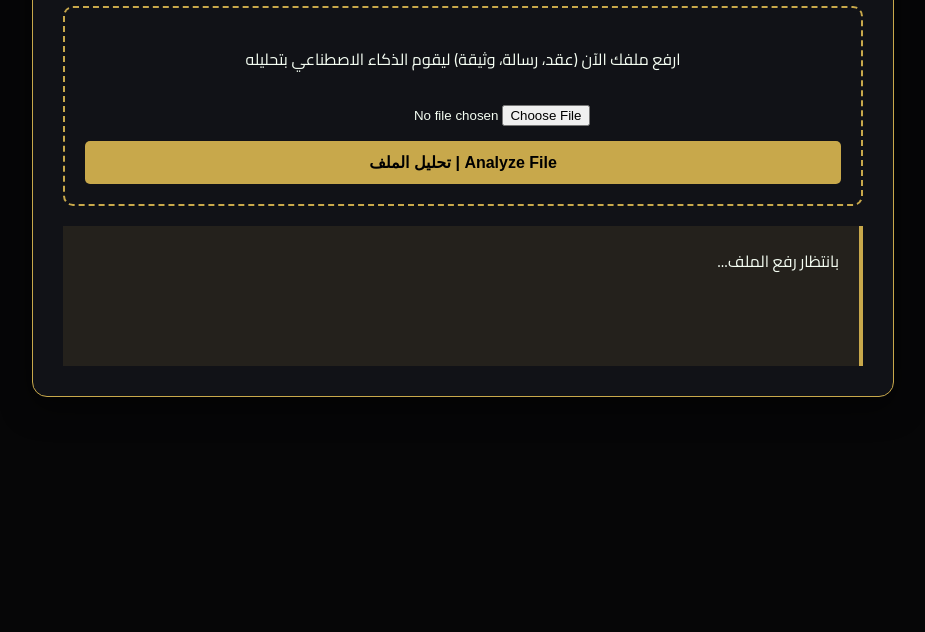
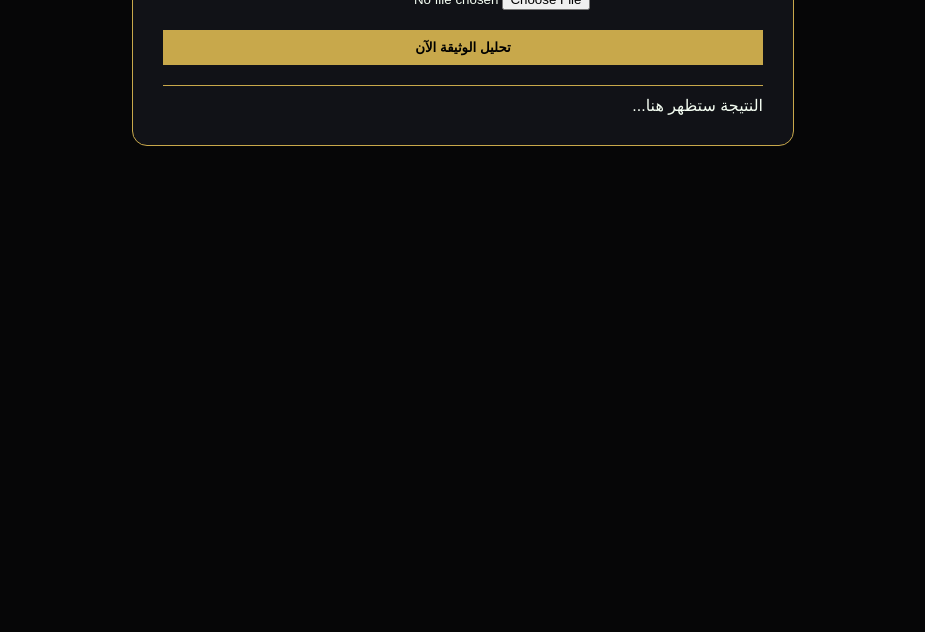
Before and after one commit to malekalsirreih-ux/bismarkvault, a plain HTML site: page api/index.html in a window 1280 px wide. Shown: the part 168-800 px from the top of the page, without its empty margins (177-1102 px from the left). Drawn offline with Linux system fonts and the light colour scheme.

Commit message:
Refactor index.html for document analysis interface
Updated the HTML structure and styles for the document analysis interface, including changes to button functionality and file handling.

```diff
--- a/api/index.html
+++ b/api/index.html
@@ -1,130 +1,61 @@
 <!DOCTYPE html>
 <html lang="ar" dir="rtl">
 <head>
-    <meta charset="UTF-8" />
-    <meta name="viewport" content="width=device-width, initial-scale=1.0" />
-    <title>BismarkVault AI | تحليل الوثائق الذكي</title>
-    <link href="https://fonts.googleapis.com/css2?family=Cairo:wght@400;700&display=swap" rel="stylesheet">
+    <meta charset="UTF-8">
+    <title>BismarkVault AI | المحلل الذكي</title>
     <style>
-        :root {
-            --gold: #c8a84b;
-            --black: #060607;
-            --panel: #111217;
-            --text: #f5fef3;
-        }
-        body {
-            background-color: var(--black);
-            color: var(--text);
-            font-family: 'Cairo', sans-serif;
-            display: flex;
-            flex-direction: column;
-            align-items: center;
-            padding: 40px 20px;
-            margin: 0;
-        }
-        .container {
-            max-width: 800px;
-            width: 100%;
-            background: var(--panel);
-            padding: 30px;
-            border-radius: 15px;
-            border: 1px solid var(--gold);
-            box-shadow: 0 10px 30px rgba(0,0,0,0.5);
-        }
-        h1 { color: var(--gold); text-align: center; }
-        .upload-section {
-            border: 2px dashed var(--gold);
-            padding: 20px;
-            text-align: center;
-            margin-bottom: 20px;
-            border-radius: 10px;
-        }
-        input[type="file"] { margin: 15px 0; }
-        button {
-            background: var(--gold);
-            color: black;
-            border: none;
-            padding: 12px 25px;
-            border-radius: 5px;
-            cursor: pointer;
-            font-weight: bold;
-            width: 100%;
-            font-size: 16px;
-        }
-        #result {
-            margin-top: 20px;
-            padding: 20px;
-            background: rgba(200, 168, 75, 0.1);
-            border-right: 4px solid var(--gold);
-            min-height: 100px;
-            white-space: pre-wrap;
-        }
-        .status { color: #ff4d4d; margin-top: 10px; display: none; }
+        body { background: #060607; color: #f5fef3; font-family: sans-serif; text-align: center; padding: 50px; }
+        .box { border: 1px solid #c8a84b; padding: 30px; border-radius: 15px; max-width: 600px; margin: auto; background: #111217; }
+        button { background: #c8a84b; border: none; padding: 10px 20px; cursor: pointer; font-weight: bold; width: 100%; }
+        #result { margin-top: 20px; text-align: right; border-top: 1px solid #c8a84b; padding-top: 10px; white-space: pre-wrap; }
     </style>
 </head>
 <body>
-    <div class="container">
-        <h1>🔐 BismarkVault AI</h1>
-        <div class="upload-section">
-            <p>ارفع ملفك الآن (عقد، رسالة، وثيقة) ليقوم الذكاء الاصطناعي بتحليله</p>
-            <input type="file" id="fileInput">
-            <button onclick="analyzeDocument()" id="btn">Analyze File | تحليل الملف</button>
-            <div id="statusMsg" class="status"></div>
-        </div>
-        <div id="result">بانتظار رفع الملف...</div>
+    <div class="box">
+        <h2 style="color:#c8a84b">🔐 BismarkVault AI</h2>
+        <input type="file" id="fileInput" style="margin-bottom:20px">
+        <button onclick="startAnalysis()" id="btn">تحليل الوثيقة الآن</button>
+        <div id="result">النتيجة ستظهر هنا...</div>
     </div>
 
     <script>
-        async function analyzeDocument() {
-            const fileInput = document.getElementById('fileInput');
+        async function startAnalysis() {
+            const file = document.getElementById('fileInput').files[0];
             const resultDiv = document.getElementById('result');
-            const statusMsg = document.getElementById('statusMsg');
             const btn = document.getElementById('btn');
 
-            if (!fileInput.files[0]) {
-                statusMsg.innerText = "❌ يرجى اختيار ملف أولاً";
-                statusMsg.style.display = "block";
-                return;
-            }
+            if (!file) return alert("اختر ملفاً أولاً");
 
-            const file = fileInput.files[0];
+            btn.innerText = "جاري التحليل... انتظر قليلاً";
+            btn.disabled = true;
+
             const reader = new FileReader();
-
-            reader.onload = async function(e) {
-                const content = e.target.result;
-
-                resultDiv.innerText = "جاري التحليل... يرجى الانتظار";
-                btn.disabled = true;
-                statusMsg.style.display = "none";
+            reader.onload = async function() {
+                const base64Content = reader.result.split(',')[1]; // تحويل الملف لصيغة يفهمها الذكاء الاصطناعي
 
                 try {
-                    // السطر السحري: الاتصال بالـ API الجديد الذي أنشأناه
                     const response = await fetch('/api/analyze', {
                         method: 'POST',
                         headers: { 'Content-Type': 'application/json' },
                         body: JSON.stringify({
                             fileName: file.name,
-                            fileType: file.type,
-                            fileContent: content.substring(0, 5000) // نرسل أول 5000 حرف للتحليل
+                            fileContent: base64Content, // إرسال محتوى الملف كاملاً
+                            isImage: file.type.includes('image')
                         })
                     });
 
                     const data = await response.json();
-                    if (data.analysis) {
-                        resultDiv.innerText = data.analysis;
-                    } else {
-                        throw new Error(data.error || "خطأ غير معروف");
-                    }
-                } catch (error) {
-                    statusMsg.innerText = "❌ فشل الاتصال: " + error.message;
-                    statusMsg.style.display = "block";
-                    resultDiv.innerText = "حدث خطأ أثناء الاتصال بالخادم.";
+                    resultDiv.innerText = data.analysis || "خطأ: " + data.error;
+                } catch (e) {
+                    resultDiv.innerText = "حدث خطأ في الاتصال بالسيرفر.";
                 } finally {
+                    btn.innerText = "تحليل الوثيقة الآن";
                     btn.disabled = false;
                 }
             };
 
-            reader.readAsText(file);
+            // قراءة الملف كـ DataURL ليدعم الصور والنصوص معاً
+            reader.readAsDataURL(file);
         }
     </script>
 </body>
```
